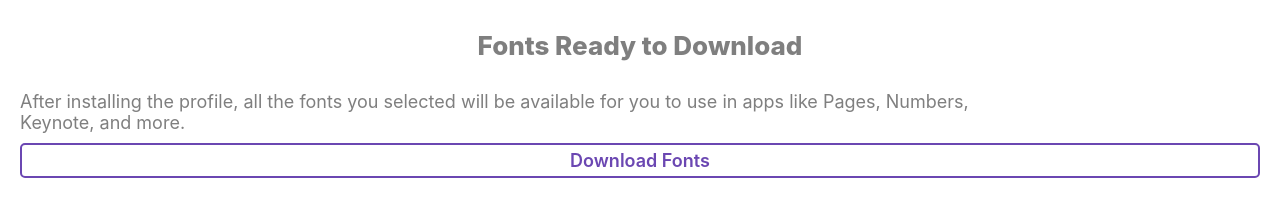
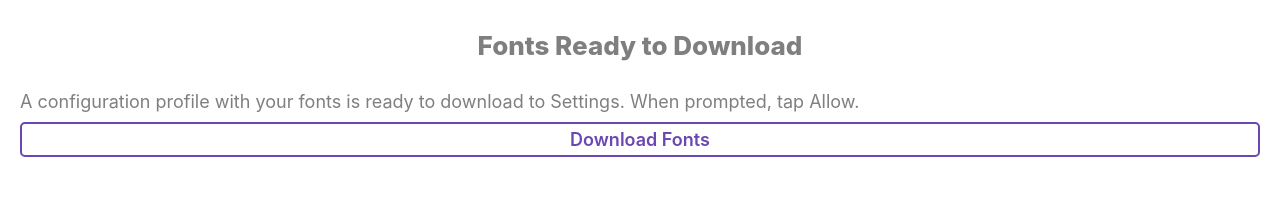
Before and after one commit to manolosavi/xFonts, a plain HTML site: page xFonts/index.html in a window 1280 px wide. Drawn offline with Linux system fonts and the light colour scheme.

```diff
--- a/xFonts/index.html
+++ b/xFonts/index.html
@@ -80,7 +80,7 @@
 <body bgcolor="clear">
 	<h1>Fonts Ready to Download</h1>
 
-	<p>After installing the profile, all the fonts you selected will be available for you to use in apps like Pages, Numbers, Keynote, and more.</p>
+	<p>A configuration profile with your fonts is ready to download to Settings. When prompted, tap <strong>Allow</strogn>.</p>
 	<a href="/xFonts.mobileconfig">Download Fonts</a>
 </body>
 </html>
```
Also changed, not shown: 1 other file.
